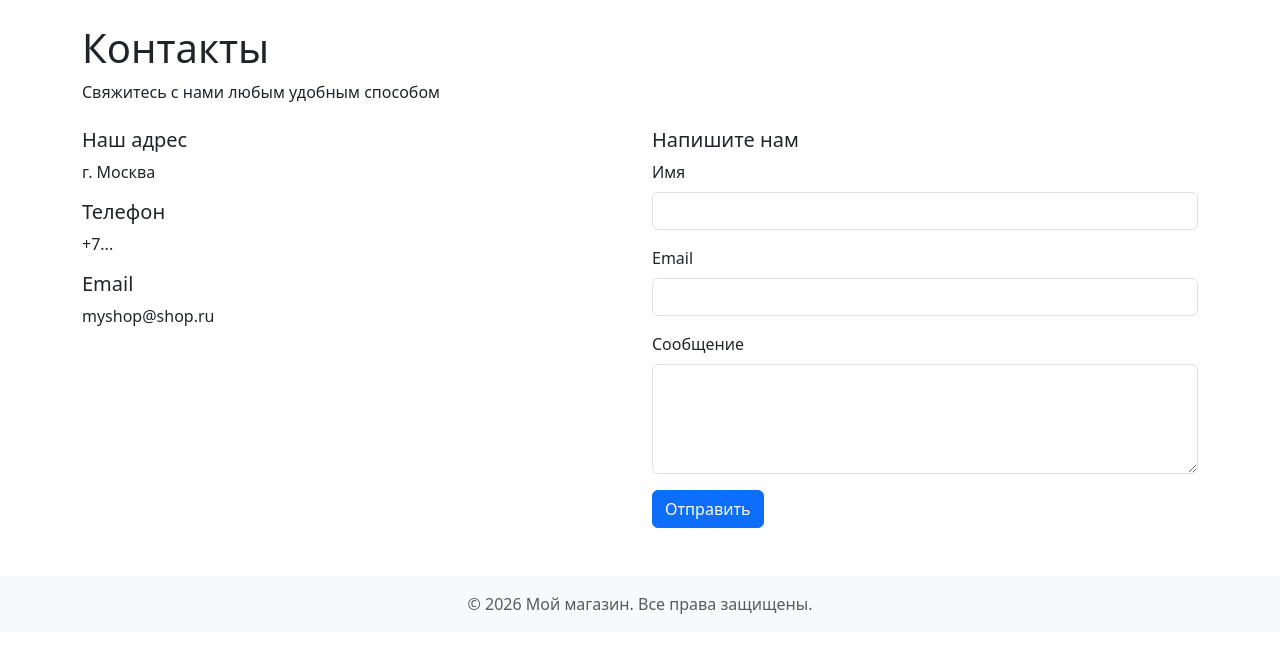
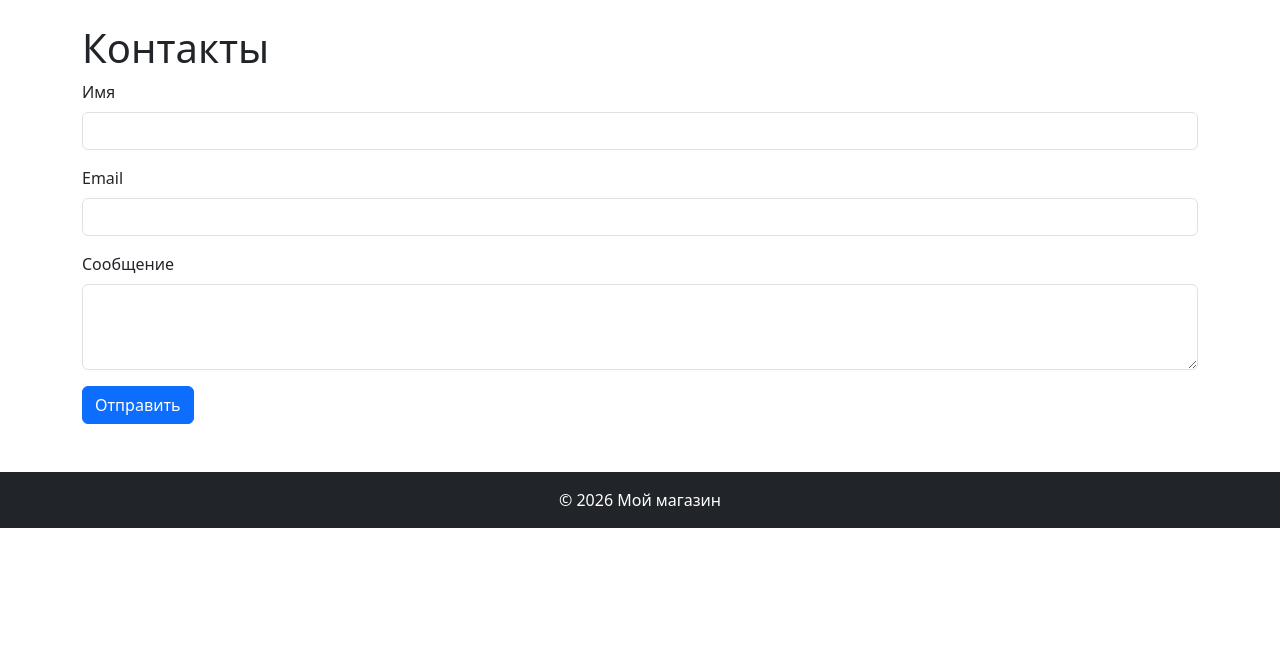
Before and after one commit to LOLIQUR/django_shop, a Django app: page /contacts/ in a window 1280 px wide. Shown: the part 56-709 px from the top of the page. Run offline with Django 5.2, Linux system fonts and the light colour scheme.

Commit message:
Домашняя работа: страница товара, цикл на главной, base.html, компоненты, обновлён README

```diff
--- /dev/null
+++ b/catalog/templates/base.html
@@ -0,0 +1,15 @@
+<!DOCTYPE html>
+<html lang="ru">
+<head>
+    <meta charset="UTF-8">
+    <title>{% block title %}Мой магазин{% endblock %}</title>
+    <link href="https://cdn.jsdelivr.net/npm/bootstrap@5.3.3/dist/css/bootstrap.min.css" rel="stylesheet">
+</head>
+<body>
+    {% include 'components/navbar.html' %}
+    <main class="container mt-4">
+        {% block content %}{% endblock %}
+    </main>
+    {% include 'components/footer.html' %}
+</body>
+</html>
--- /dev/null
+++ b/catalog/templates/components/footer.html
@@ -0,0 +1,5 @@
+<footer class="bg-dark text-white text-center py-3 mt-5">
+    <div class="container">
+        &copy; 2026 Мой магазин
+    </div>
+</footer>
--- /dev/null
+++ b/catalog/templates/components/navbar.html
@@ -0,0 +1,9 @@
+<nav class="navbar navbar-expand-lg bg-body-tertiary">
+    <div class="container">
+        <a class="navbar-brand" href="{% url 'index' %}">Мой магазин</a>
+        <ul class="navbar-nav ms-auto">
+            <li class="nav-item"><a class="nav-link" href="{% url 'index' %}">Главная</a></li>
+            <li class="nav-item"><a class="nav-link" href="{% url 'contacts' %}">Контакты</a></li>
+        </ul>
+    </div>
+</nav>
--- a/catalog/templates/contacts.html
+++ b/catalog/templates/contacts.html
@@ -1,52 +1,14 @@
-<!DOCTYPE html>
-<html lang="ru">
-<head>
-    <meta charset="UTF-8">
-    <meta name="viewport" content="width=device-width, initial-scale=1.0">
-    <title>Контакты — Магазин</title>
-    <link href="https://cdn.jsdelivr.net/npm/bootstrap@5.3.3/dist/css/bootstrap.min.css" rel="stylesheet">
-</head>
-<body>
+{% extends 'base.html' %}
 
-<!-- ===== ХЕДЕР ===== -->
-<nav class="navbar navbar-expand-lg bg-body-tertiary">
-    <div class="container">
-        <a class="navbar-brand" href="{% url 'index' %}">Мой магазин</a>
-        <div class="collapse navbar-collapse">
-            <ul class="navbar-nav ms-auto">
-                <li class="nav-item"><a class="nav-link" href="{% url 'index' %}">Главная</a></li>
-                <li class="nav-item"><a class="nav-link" href="{% url 'contacts' %}">Контакты</a></li>
-            </ul>
-        </div>
-    </div>
-</nav>
-
-<!-- ===== ОСНОВНОЙ КОНТЕНТ ===== -->
-<div class="container mt-4">
+{% block content %}
+<h1>Контакты</h1>
 
 {% if success %}
-    <div class="alert alert-success mt-3">
+<div class="alert alert-success">
     ✅ Сообщение отправлено! Мы свяжемся с вами.
 </div>
 {% endif %}
 
-    <h1>Контакты</h1>
-    <p>Свяжитесь с нами любым удобным способом</p>
-
-    <div class="row mt-4">
-        <div class="col-md-6">
-            <h5>Наш адрес</h5>
-            <p>г. Москва</p>
-
-            <h5>Телефон</h5>
-            <p>+7...</p>
-
-            <h5>Email</h5>
-            <p>myshop@shop.ru</p>
-        </div>
-
-        <div class="col-md-6">
-            <h5>Напишите нам</h5>
 <form method="post">
     {% csrf_token %}
     <div class="mb-3">
@@ -59,20 +21,8 @@
     </div>
     <div class="mb-3">
         <label for="message" class="form-label">Сообщение</label>
-                    <textarea class="form-control" id="message" name="message" rows="4"></textarea>
+        <textarea class="form-control" id="message" name="message" rows="3"></textarea>
     </div>
     <button type="submit" class="btn btn-primary">Отправить</button>
 </form>
-        </div>
-    </div>
-</div>
-
-<!-- ===== ФУТЕР ===== -->
-<footer class="bg-light text-center text-muted py-3 mt-5">
-    <div class="container">
-        &copy; 2026 Мой магазин. Все права защищены.
-    </div>
-</footer>
-
-</body>
-</html>
+{% endblock %}
--- a/catalog/urls.py
+++ b/catalog/urls.py
@@ -4,4 +4,5 @@ from . import views
 urlpatterns = [
     path('', views.index, name='index'),
     path('contacts/', views.contacts, name='contacts'),
+    path('products/<int:pk>/', views.product_detail, name='product_detail'),
 ]
--- a/catalog/views.py
+++ b/catalog/views.py
@@ -1,4 +1,4 @@
-from django.shortcuts import render
+from django.shortcuts import render, get_object_or_404
 from .models import Product
 
 def index(request):
@@ -6,4 +6,14 @@ def index(request):
     return render(request, 'index.html', {'products': products})
 
 def contacts(request):
+    if request.method == 'POST':
+        name = request.POST.get('name')
+        email = request.POST.get('email')
+        message = request.POST.get('message')
+        print(f"📩 Сообщение от {name} ({email}): {message}")
+        return render(request, 'contacts.html', {'success': True})
     return render(request, 'contacts.html')
+
+def product_detail(request, pk):
+    product = get_object_or_404(Product, pk=pk)
+    return render(request, 'catalog/product_detail.html', {'product': product})
```
Also changed, not shown: catalog/templates/catalog/product_detail.html (added, +16 -0 lines), catalog/templates/index.html (+5 -55 lines), README.md. Lines whose indentation alone changed are shown as unchanged.
